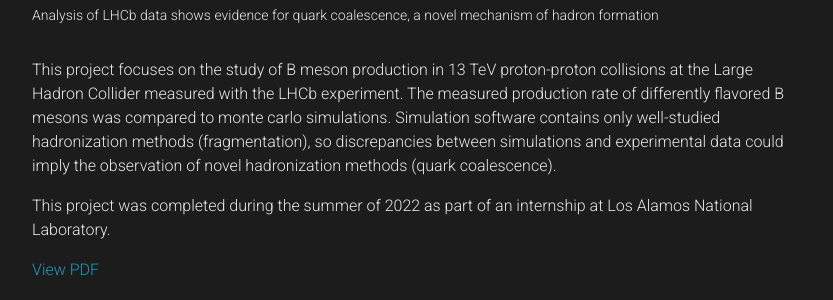
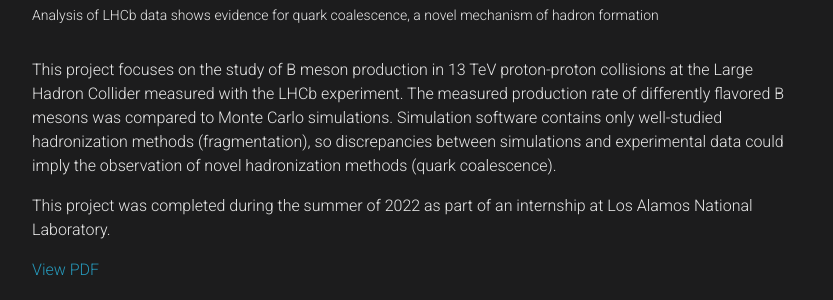
Before and after one commit to anthonylestone/anthonylestone.github.io, a Jekyll site: the page built from _projects/coalescence.md, in a window 1280 px wide and 1071 px high. Shown: the part 156-456 px from the top of the window, without its empty margins (223-1056 px from the left). Built offline with Jekyll 4.4.1, drawn with Linux system fonts in a browser that asks for light colours; comment, search, counter and statistics services are not loaded; a style sheet for code colours, icons or effects is not loaded.

Commit message:
fix typos

```diff
--- a/_config.yml
+++ b/_config.yml
@@ -102,7 +102,7 @@ contact_note: >
 # Analytics and search engine verification
 # -----------------------------------------------------------------------------
 
-google_analytics:  # your Goole Analytics measurement ID (format: G-XXXXXXXXXX)
+google_analytics:  # your Google Analytics measurement ID (format: G-XXXXXXXXXX)
 panelbear_analytics:  # panelbear analytics site ID (format: XXXXXXXXX)
 
 google_site_verification:  # your google-site-verification ID (Google Search Console)
@@ -142,7 +142,7 @@ disqus_shortname: al-folio # put your disqus shortname
 # https://help.disqus.com/en/articles/1717111-what-s-a-shortname
 
 # External sources.
-# If you have blog posts published on medium.com or other exteranl sources,
+# If you have blog posts published on medium.com or other external sources,
 # you can display them in your blog by adding a link to the RSS feed.
 external_sources:
 
@@ -326,7 +326,7 @@ enable_google_analytics:    false  # enables google analytics
 enable_panelbear_analytics: false  # enables panelbear analytics
 enable_google_verification: false  # enables google site verification
 enable_bing_verification:   false  # enables bing site verification
-enable_masonry:             true   # enables automatic project cards arangement
+enable_masonry:             true   # enables automatic project card arrangement
 enable_math:                true   # enables math typesetting (uses MathJax)
 enable_tooltips:            false  # enables automatic tooltip links generated
                                    # for each section titles on pages and posts
--- a/_projects/coalescence.md
+++ b/_projects/coalescence.md
@@ -7,7 +7,7 @@ importance: 2
 category: Los Alamos National Laboratory
 ---
 
-This project focuses on the study of B meson production in 13 TeV proton-proton collisions at the Large Hadron Collider measured with the LHCb experiment. The measured production rate of differently flavored B mesons was compared to monte carlo simulations. Simulation software contains only well-studied hadronization methods (fragmentation), so discrepancies between simulations and experimental data could imply the observation of novel hadronization methods (quark coalescence).
+This project focuses on the study of B meson production in 13 TeV proton-proton collisions at the Large Hadron Collider measured with the LHCb experiment. The measured production rate of differently flavored B mesons was compared to Monte Carlo simulations. Simulation software contains only well-studied hadronization methods (fragmentation), so discrepancies between simulations and experimental data could imply the observation of novel hadronization methods (quark coalescence).
 
 This project was completed during the summer of 2022 as part of an internship at Los Alamos National Laboratory.
 
```
Also changed, not shown: _pages/about.md (+1 -1 lines), _projects/aggies_invent.md (+1 -1 lines), _projects/silicon_pulse_shape.md (+1 -1 lines).
